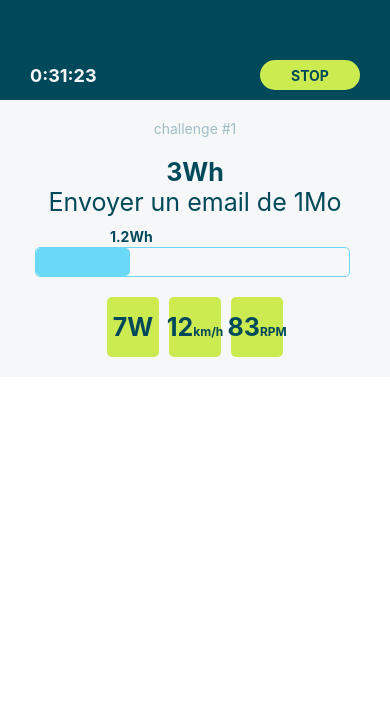
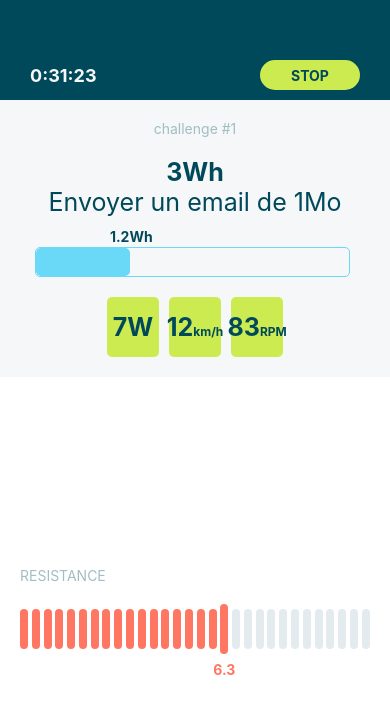
Before and after one commit to Alexandre91300/cpf_test_technique, a React Native app in the folder cpf/: screen / in a window 390 px wide. Shown: the top 714 px of the page. Built offline with nearby package versions, Linux system fonts and the light colour scheme; grey boxes are pictures that could not be loaded.

Commit message:
[ADD]: Resistance component

```diff
--- a/cpf/src/Assets/Colors.js
+++ b/cpf/src/Assets/Colors.js
@@ -3,6 +3,7 @@ const Colors = {
     whiteBlue: 'rgb(245,247,248)',
     white: 'rgb(255,255,255)',
     grey: 'rgb(161,190,197)',
+    ligthGrey: 'rgb(227,235,239)',
     darkBlue: 'rgb(0,73,90)',
     ligthBlue: 'rgb(106,217,247)',
     green: 'rgb(204,235,81)',
--- /dev/null
+++ b/cpf/src/Components/Resistance.js
@@ -0,0 +1,102 @@
+import React from "react"
+import { Text, View, StyleSheet } from 'react-native'
+import Colors from "../Assets/Colors";
+
+const Resistance = () => {
+
+    // 30 barres
+
+    // 18
+    return (
+        <View style={styles.container}>
+            <Text style={styles.title}>RESISTANCE</Text>
+            <View style={styles.progressContainer}>
+
+                <View style={styles.barColored} />
+                <View style={styles.barColored} />
+                <View style={styles.barColored} />
+                <View style={styles.barColored} />
+                <View style={styles.barColored} />
+                <View style={styles.barColored} />
+                <View style={styles.barColored} />
+                <View style={styles.barColored} />
+                <View style={styles.barColored} />
+                <View style={styles.barColored} />
+
+                <View style={styles.barColored} />
+                <View style={styles.barColored} />
+                <View style={styles.barColored} />
+                <View style={styles.barColored} />
+                <View style={styles.barColored} />
+                <View style={styles.barColored} />
+                <View style={styles.barColored} />
+
+                <View style={styles.thisBar}>
+                    <View style={[styles.barColored, { height: 50 }]} />
+                    <Text style={styles.text}>6.3</Text>
+                </View>
+
+                <View style={styles.bar} />
+                <View style={styles.bar} />
+
+                <View style={styles.bar} />
+                <View style={styles.bar} />
+                <View style={styles.bar} />
+                <View style={styles.bar} />
+                <View style={styles.bar} />
+                <View style={styles.bar} />
+                <View style={styles.bar} />
+                <View style={styles.bar} />
+                <View style={styles.bar} />
+                <View style={styles.bar} />
+            </View>
+        </View>
+    );
+}
+
+const styles = StyleSheet.create({
+    container: {
+        alignItems: 'flex-start',
+        justifyContent: 'center',
+        flex: 1,
+        padding: 20
+    },
+    title: {
+        color: Colors.grey,
+        marginBottom: 20
+    },
+    progressContainer: {
+        flexDirection: 'row',
+        alignItems: 'center',
+        justifyContent: 'space-between',
+        width: '100%'
+    },
+    bar: {
+        width: 8,
+        height: 40,
+        borderRadius: 10,
+        backgroundColor: Colors.ligthGrey
+    },
+    barColored: {
+        width: 8,
+        height: 40,
+        borderRadius: 10,
+        backgroundColor: Colors.red
+    },
+    thisBar:{
+        alignItems: 'center',
+        justifyContent: 'center'
+    },
+    text:{
+        position: 'absolute',
+        width: 30,
+        textAlign: 'center',
+        transform:[
+            {translateY: 40}
+        ],
+        color: Colors.red,
+        fontWeight: 'bold'
+    }
+})
+
+export default Resistance;
--- a/cpf/src/Screens/Home.js
+++ b/cpf/src/Screens/Home.js
@@ -6,6 +6,7 @@ import Colors from '../Assets/Colors';
 import Header from "../Components/Header";
 import ProgressBar from '../Components/ProgressBar';
 import Performance from '../Components/Performance';
+import Resistance from '../Components/Resistance';
 
 
 const Home = () => {
@@ -30,6 +31,7 @@ const Home = () => {
                 <Performance/>
 
             </View>
+            <Resistance/>
         </>
     );
 }
```
